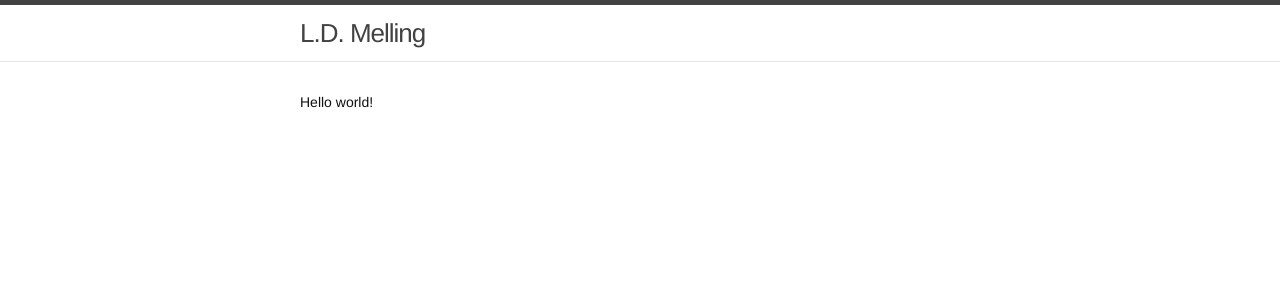
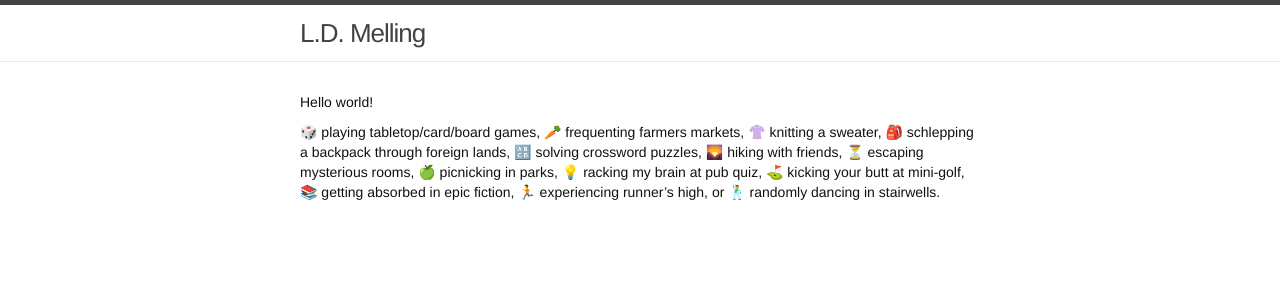
Before and after one commit to lmelling/lmelling.github.io, a Jekyll site: the page built from index.md, in a window 1280 px wide. Shown: the top 300 px of the page. Built offline with Jekyll 4.4.1, drawn with Linux system fonts in a browser that asks for light colours; nearby versions of some CDN libraries.

Commit message:
Update index.md

```diff
--- a/index.md
+++ b/index.md
@@ -3,3 +3,17 @@ layout: default
 title: Home
 ---
 Hello world!
+
+🎲 playing tabletop/card/board games,
+🥕 frequenting farmers markets,
+👚 knitting a sweater,
+🎒 schlepping a backpack through foreign lands,
+🔠 solving crossword puzzles,
+🌄 hiking with friends,
+⏳ escaping mysterious rooms,
+🍏 picnicking in parks,
+💡 racking my brain at pub quiz,
+⛳ kicking your butt at mini-golf,
+📚 getting absorbed in epic fiction,
+🏃 experiencing runner's high, or
+🕺 randomly dancing in stairwells.
```
